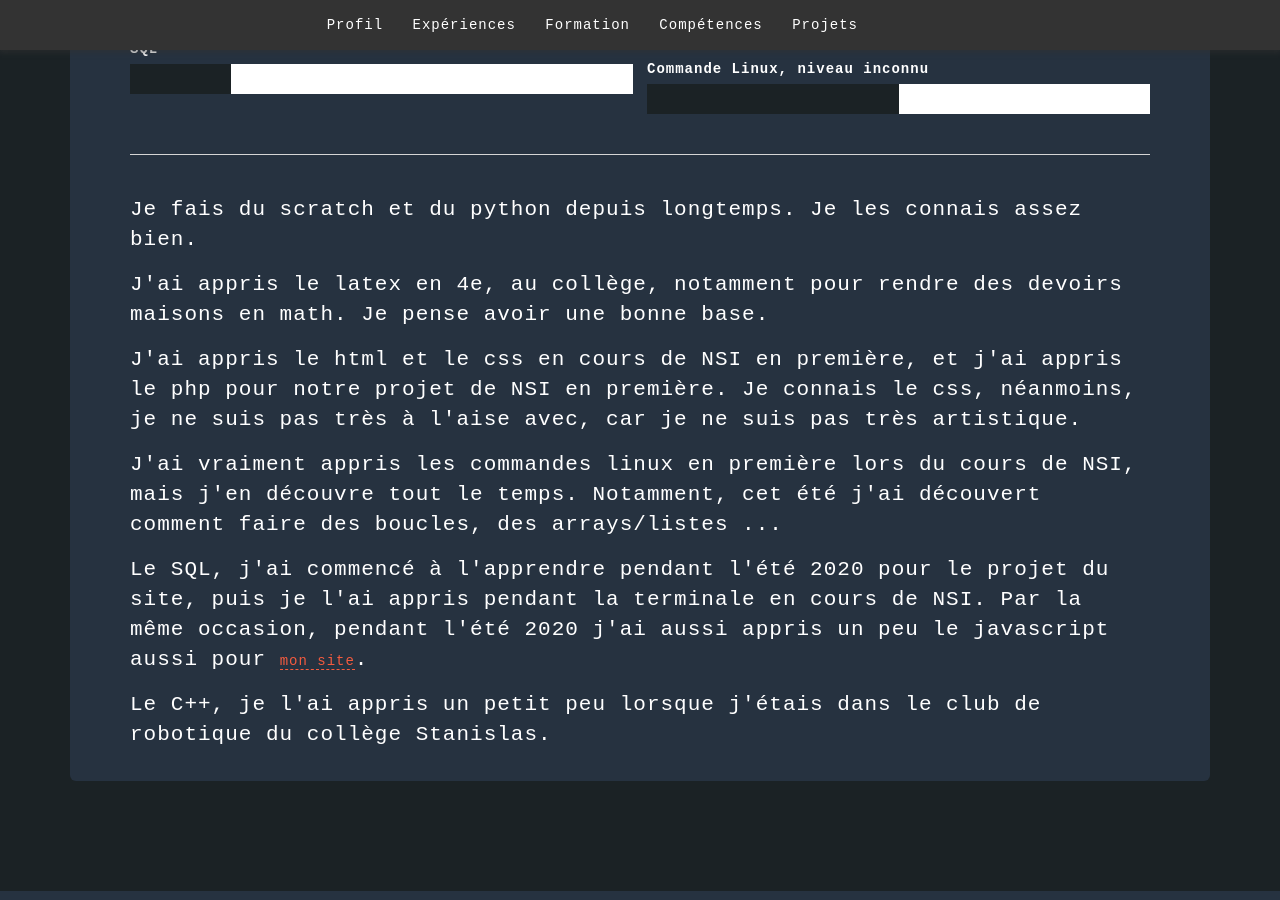
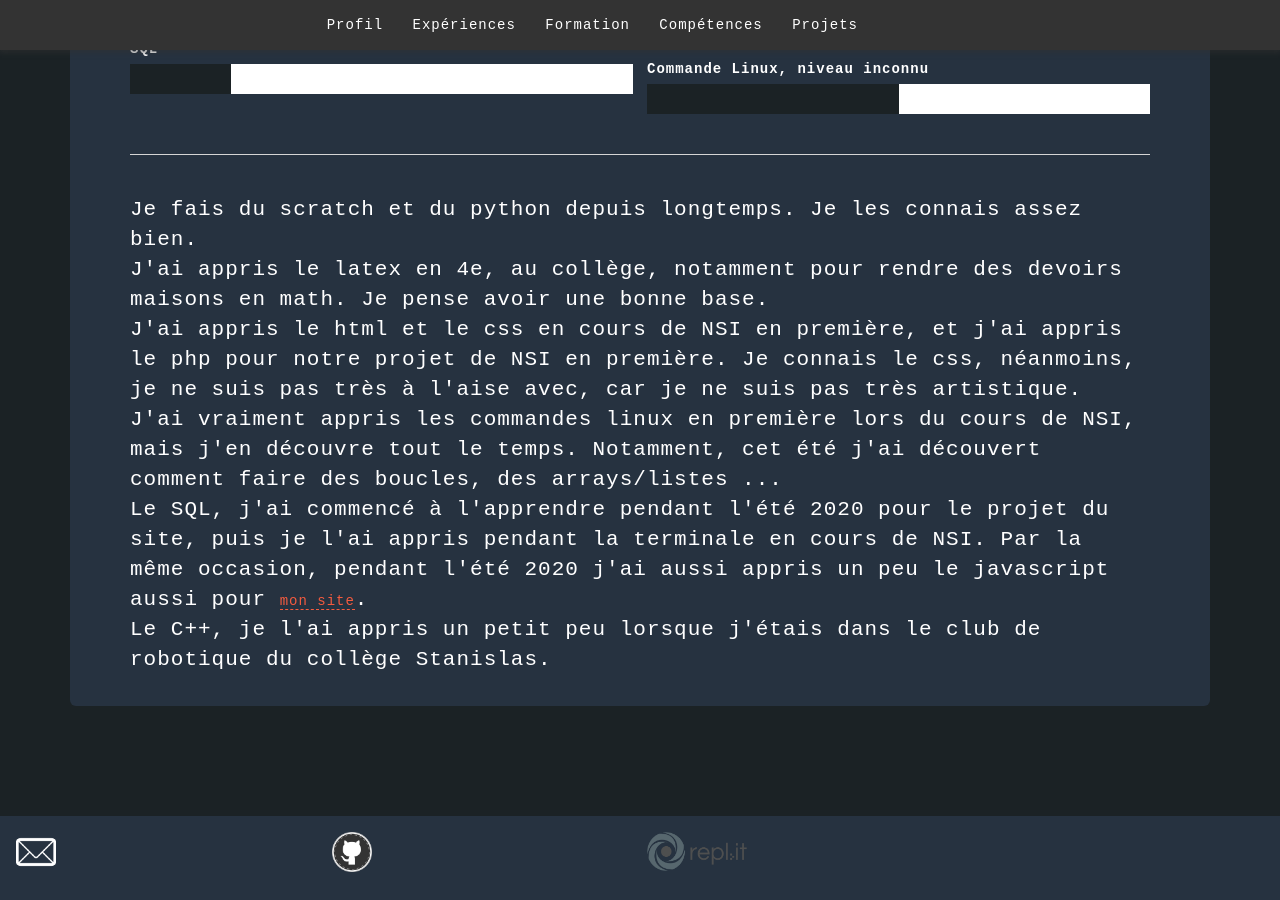
Before and after one commit to MaelC001/MaelC001.github.io, a Jekyll site: the page built from competence/index.html, in a window 1280 px wide and 900 px high, scrolled down 513 px. Built offline with Jekyll 4.4.1, drawn with Linux system fonts in a browser that asks for light colours; nearby versions of some CDN libraries.

Commit message:
Update index.html

```diff
--- a/competence/index.html
+++ b/competence/index.html
@@ -72,11 +72,13 @@ title: Portfolio - Competences
     <hr class="star-bright">
     <br>
     <div class="content">
-    <p>Je fais du scratch et du python depuis longtemps. Je les connais assez bien.</p>
-    <p>J'ai appris le latex en 4e, au collège, notamment pour rendre des devoirs maisons en math. Je pense avoir une bonne base.</p>
-    <p>J'ai appris le html et le css en cours de NSI en première, et j'ai appris le php pour notre projet de NSI en première. Je connais le css, néanmoins, je ne suis pas très à l'aise avec, car je ne suis pas très artistique.</p>
-    <p>J'ai vraiment appris les commandes linux en première lors du cours de NSI, mais j'en découvre tout le temps. Notamment, cet été j'ai découvert comment faire des boucles, des arrays/listes ...</p>
-    <p>Le SQL, j'ai commencé à l'apprendre pendant l'été 2020 pour le projet du site, puis je l'ai appris pendant la terminale en cours de NSI. Par la même occasion, pendant l'été 2020 j'ai aussi appris un peu le javascript aussi pour <a href="">mon site</a>.</p>
-    <p>Le C++, je l'ai appris un petit peu lorsque j'étais dans le club de robotique du collège Stanislas.</p>
+        <p>
+            Je fais du scratch et du python depuis longtemps. Je les connais assez bien.<br>
+            J'ai appris le latex en 4e, au collège, notamment pour rendre des devoirs maisons en math. Je pense avoir une bonne base.<br>
+            J'ai appris le html et le css en cours de NSI en première, et j'ai appris le php pour notre projet de NSI en première. Je connais le css, néanmoins, je ne suis pas très à l'aise avec, car je ne suis pas très artistique.<br>
+            J'ai vraiment appris les commandes linux en première lors du cours de NSI, mais j'en découvre tout le temps. Notamment, cet été j'ai découvert comment faire des boucles, des arrays/listes ...<br>
+            Le SQL, j'ai commencé à l'apprendre pendant l'été 2020 pour le projet du site, puis je l'ai appris pendant la terminale en cours de NSI. Par la même occasion, pendant l'été 2020 j'ai aussi appris un peu le javascript aussi pour <a href="">mon site</a>.<br>
+            Le C++, je l'ai appris un petit peu lorsque j'étais dans le club de robotique du collège Stanislas.
+        </p>
     </div>
 </div>
```
